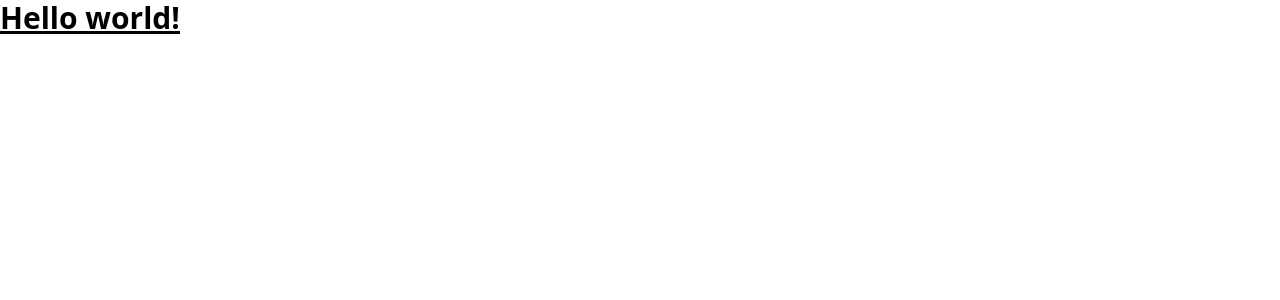
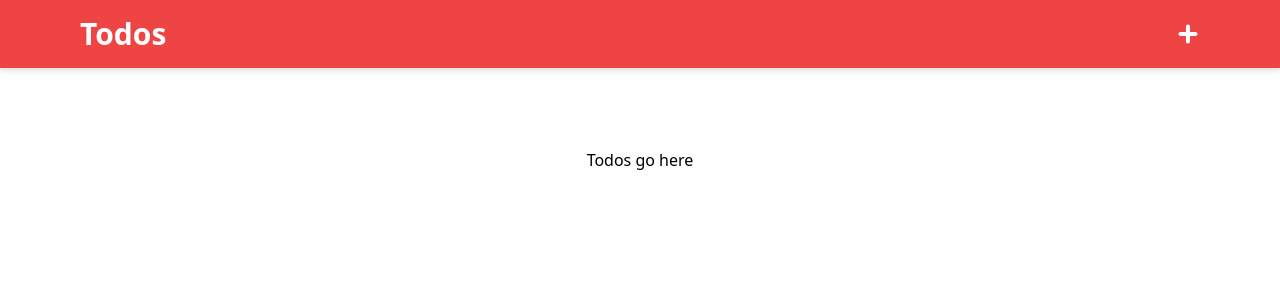
Before and after one commit to vertroa/todos-frontend, a Next.js app: page / in a window 1280 px wide. Shown: the top 300 px of the page. Built offline with nearby package versions, Linux system fonts and the light colour scheme.

Commit message:
Built header

```diff
--- a/src/pages/index.tsx
+++ b/src/pages/index.tsx
@@ -1,7 +1,26 @@
+import Head from 'next/head'
+
 export default function Home() {
   return (
-    <h1 className="text-3xl font-bold underline">
-      Hello world!
-    </h1>
+    <>
+      <head>
+        <title>Todos</title>
+      </head>
+
+      <header className='flex items-center justify-between bg-red-500 py-4 px-20 text-3xl font-bold drop-shadow-md text-white '>
+        <h1 className="">
+          Todos
+        </h1>
+        <svg xmlns="http://www.w3.org/2000/svg" fill="none" viewBox="0 0 24 24" strokeWidth={4} stroke="currentColor" className="w-6 h-6">
+          <path strokeLinecap="round" strokeLinejoin="round" d="M12 4.5v15m7.5-7.5h-15" />
+        </svg>
+      </header>
+
+      <div className='flex h-scree'>
+        <div className="mx-auto my-20">
+          Todos go here
+        </div>
+      </div>
+    </>
   )
 }
```
